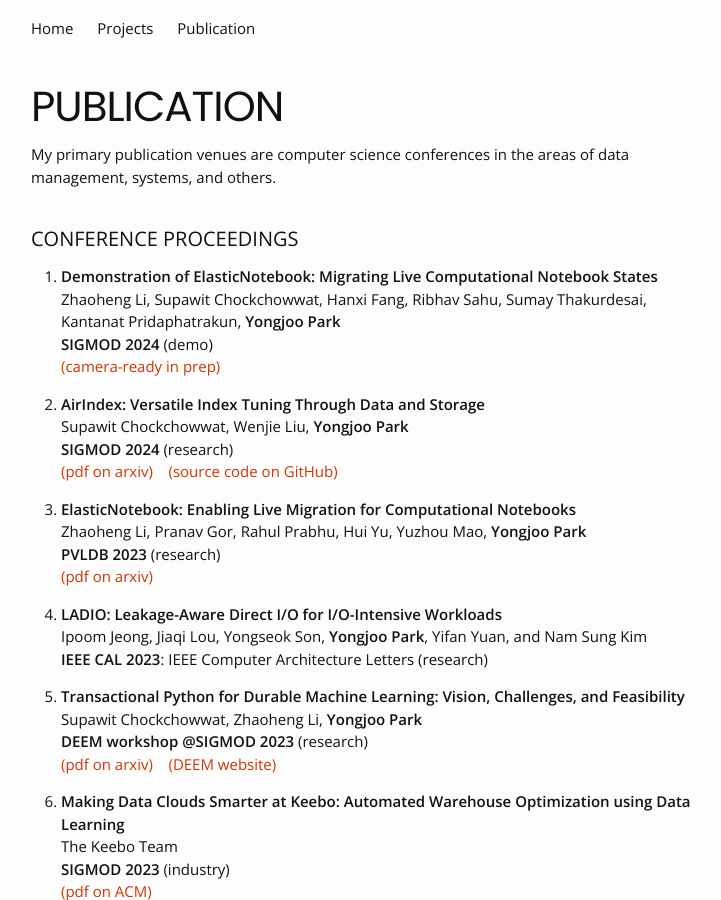
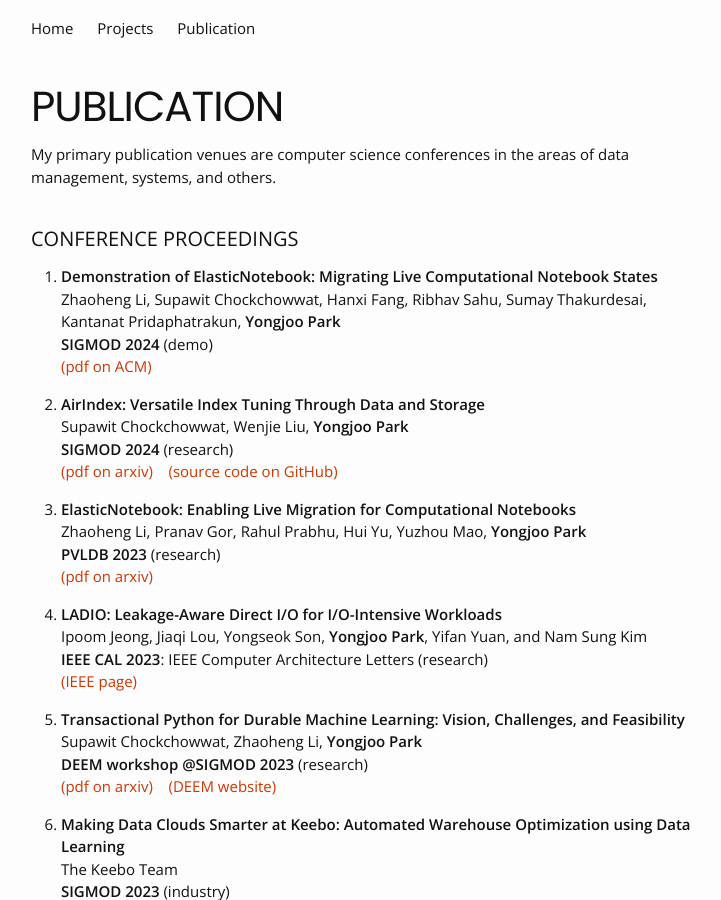
Before and after one commit to pyongjoo/pyongjoo.github.io, a Jekyll site: the page built from publication.md, in a window 1280 px wide and 900 px high. Shown: the whole window, without its empty margins (269-990 px from the left). Built offline with Jekyll 4.4.1, drawn with Linux system fonts in a browser that asks for light colours.

Commit message:
paper link added

```diff
--- a/publication.md
+++ b/publication.md
@@ -16,7 +16,7 @@
 1. **Demonstration of ElasticNotebook: Migrating Live Computational Notebook States**
    Zhaoheng Li, Supawit Chockchowwat, Hanxi Fang, Ribhav Sahu, Sumay Thakurdesai, Kantanat Pridaphatrakun,  **Yongjoo Park**
    **SIGMOD 2024** (demo)
-   [(camera-ready in prep)]() &nbsp;&nbsp;
+   [(pdf on ACM)](https://dl.acm.org/doi/10.1145/3626246.3654752) &nbsp;&nbsp;
 
 1. **AirIndex: Versatile Index Tuning Through Data and Storage**
    Supawit Chockchowwat, Wenjie Liu, **Yongjoo Park**
@@ -32,6 +32,7 @@
 1. **LADIO: Leakage-Aware Direct I/O for I/O-Intensive Workloads**
    Ipoom Jeong, Jiaqi Lou, Yongseok Son, **Yongjoo Park**, Yifan Yuan, and Nam Sung Kim
    **IEEE CAL 2023**: IEEE Computer Architecture Letters (research)
+   [(IEEE page)](https://ieeexplore.ieee.org/abstract/document/10171430)
 
 1. **Transactional Python for Durable Machine Learning: Vision, Challenges, and Feasibility**
    Supawit Chockchowwat, Zhaoheng Li, **Yongjoo Park**
```
